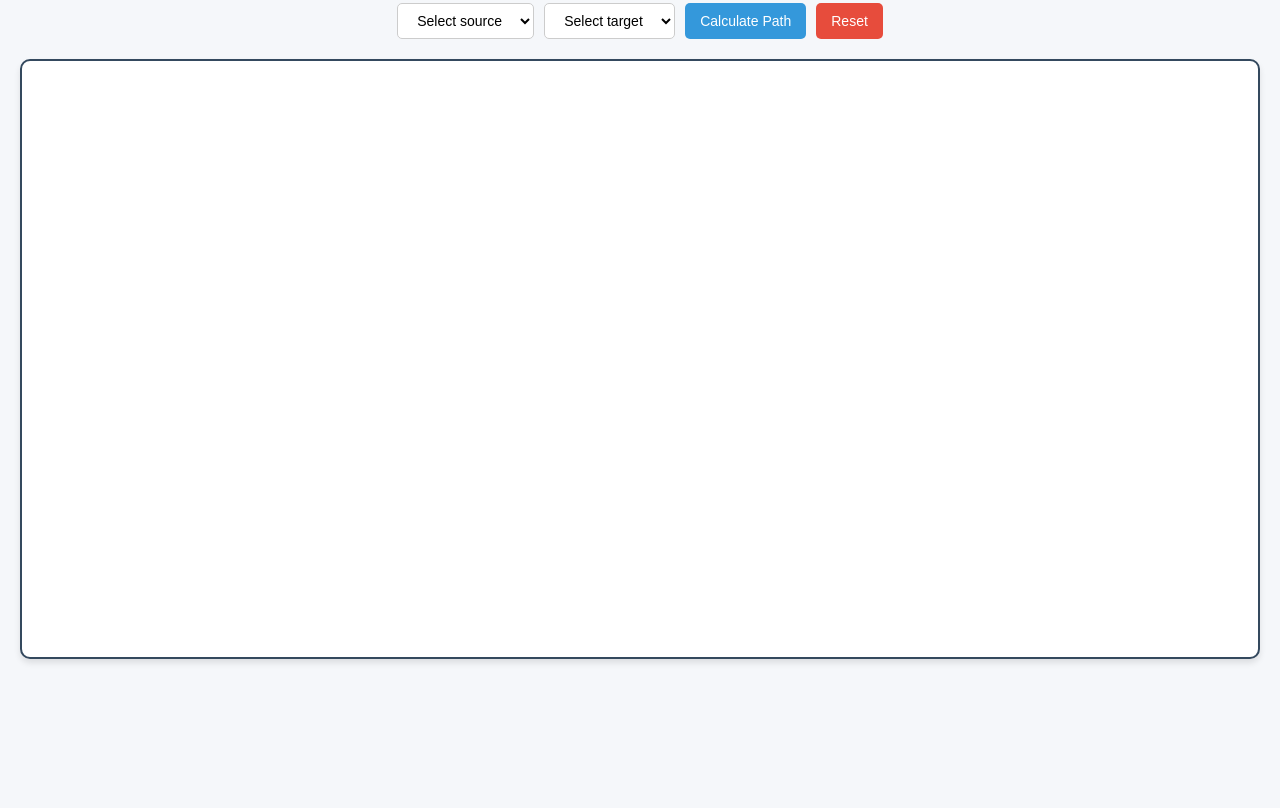
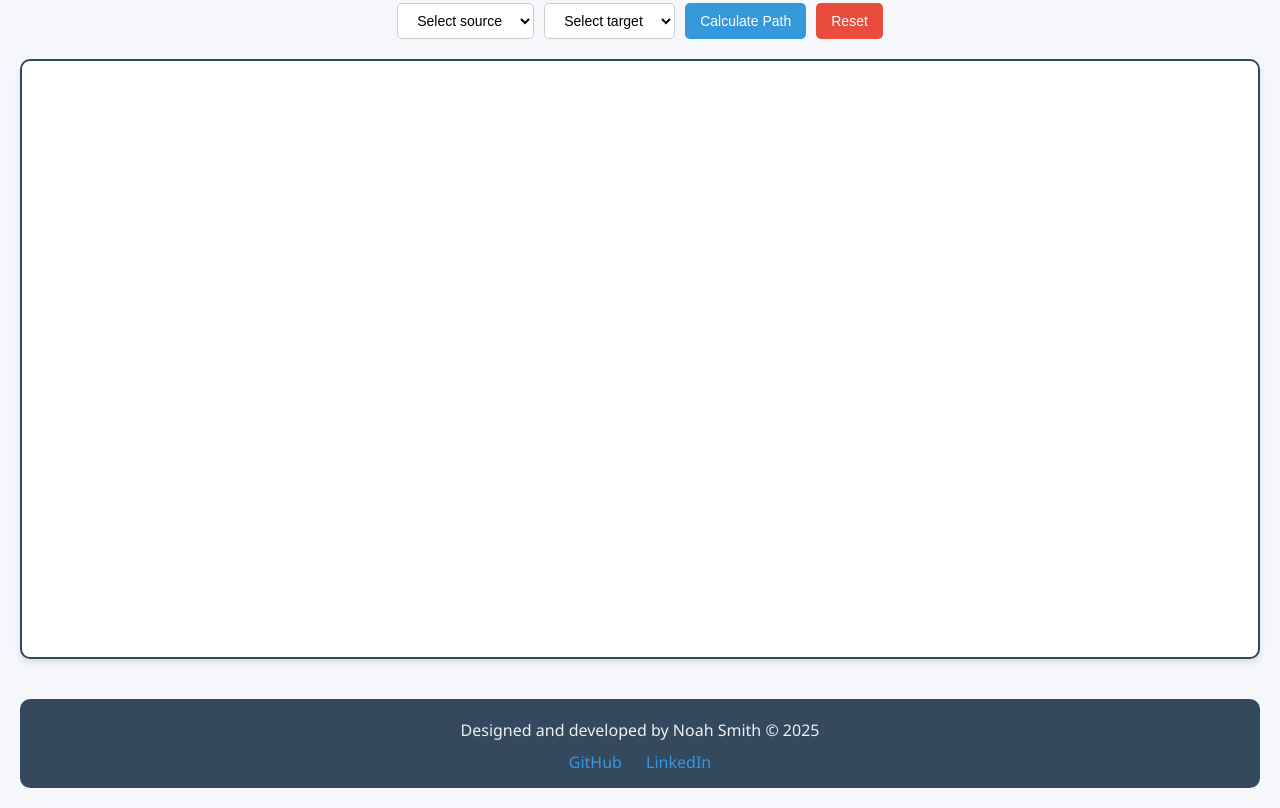
Before and after one commit to smith15973/Graph-Pathfinder, a plain HTML site: page page.html in a window 1280 px wide. Shown: the part 394-1202 px from the top of the page. Before the commit the page ends 1093 px from the top, so only its background shows below. Drawn offline with Linux system fonts and the light colour scheme.

Commit message:
added footer and removed irrelevant code

```diff
--- a/Canvas.js
+++ b/Canvas.js
@@ -243,11 +243,6 @@ function calculateFontSize(width, height, baseFontSize) {
     return Math.max(8, Math.min(fontSize, 48));
 }
 
-
-const cards = document.querySelectorAll('.card')
-
-cards.forEach(card => card.addEventListener('mousedown', handleMouseDown));
-
 function handleMouseDown(e) {
     e.preventDefault();
     const nodeElement = e.currentTarget;
--- a/page.html
+++ b/page.html
@@ -207,12 +207,53 @@
             padding: 0;
             display: block;
         }
+
+        .footer {
+            width: 100%;
+            background-color: #34495e;
+            color: #ecf0f1;
+            padding: 15px 0;
+            text-align: center;
+            border-radius: 10px;
+            margin-top: 20px;
+        }
+
+        .footer-content {
+            max-width: 600px;
+            margin: 0 auto;
+        }
+
+        .footer p {
+            margin: 5px 0;
+            font-size: 16px;
+        }
+
+        .social-links {
+            margin-top: 10px;
+        }
+
+        .social-links a {
+            color: #3498db;
+            margin: 0 10px;
+            text-decoration: none;
+            transition: color 0.3s;
+        }
+
+        .social-links a:hover {
+            color: #2980b9;
+        }
+
+        @media (max-width: 650px) {
+            .footer {
+                padding: 10px 0;
+            }
+
+            .footer p {
+                font-size: 14px;
+            }
+        }
     </style>
 </head>
-
-<!-- <div id="card" class="card" style="height: 100px; width: 100px; background-color: red; position: absolute;"></div>
-<div id="card" class="card" style="height: 100px; width: 100px; background-color: blue; position: absolute;"></div> -->
-
 
 <body>
     <div class="header">
@@ -247,6 +288,20 @@
     </div>
 
 
+    <footer class="footer">
+        <div class="footer-content">
+            <p>Designed and developed by Noah Smith &copy; 2025</p>
+            <div class="social-links">
+                <!-- Add your social links here if desired -->
+                <a href="https://github.com/smith15973" target="_blank">GitHub</a>
+                <a href="https://linkedin.com/in/noah-smith-osu" target="_blank">LinkedIn</a>
+            </div>
+        </div>
+    </footer>
+
+    <style>
+
+    </style>
 
 
     <script type="module" src="Canvas.js"></script>
```
